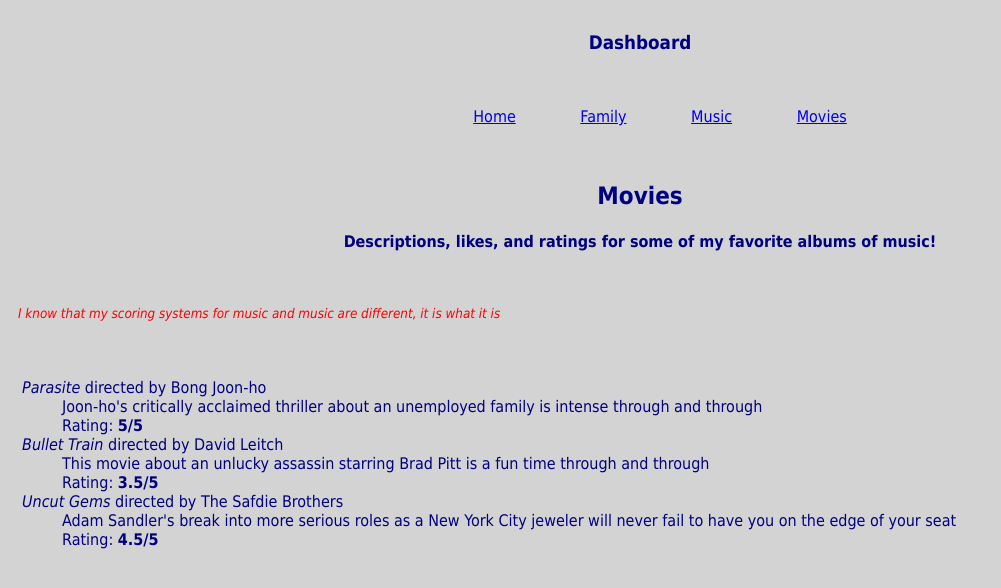
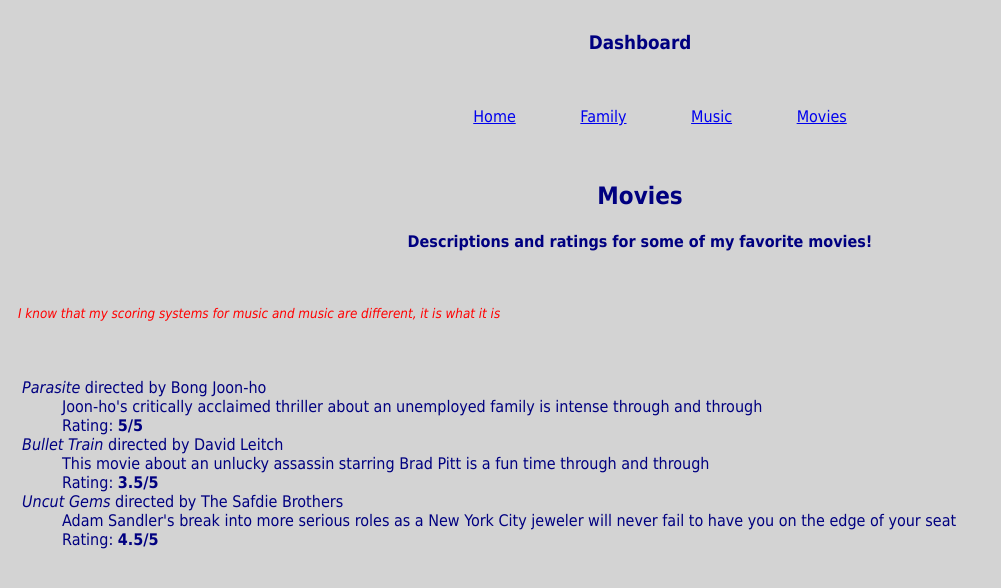
Before and after one commit to zkoenigs/zkoenigs, a plain HTML site: page KoenigsZachWebsite/movies.html in a window 1280 px wide. Shown: the whole page, without its empty margins (0-1001 px from the left). Drawn offline with Linux system fonts and the light colour scheme.

Commit message:
Update movies.html

```diff
--- a/KoenigsZachWebsite/movies.html
+++ b/KoenigsZachWebsite/movies.html
@@ -19,7 +19,7 @@
 		 		</ul>
 		 	</nav>
 		 	<h2> Movies </h2>
-		 	<h4>Descriptions, likes, and ratings for some of my favorite albums of music!</h4>
+		 	<h4>Descriptions and ratings for some of my favorite movies!</h4>
 		 </header>
 		 	<main>
 		 		<p style = "color:red"> <small><i> I know that my scoring systems for music and music are different, it is what it is </i> </small></p>
```
